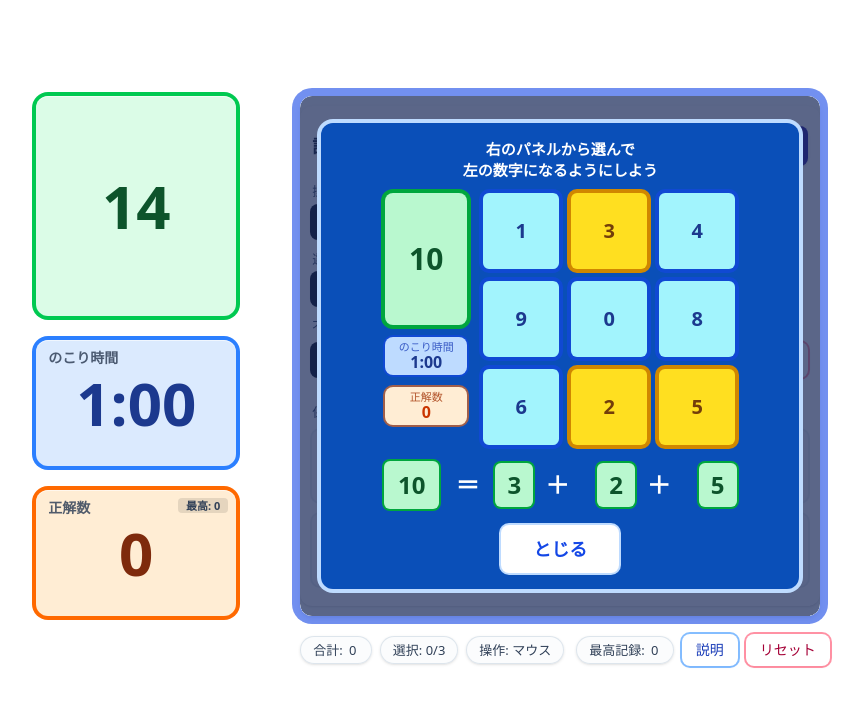
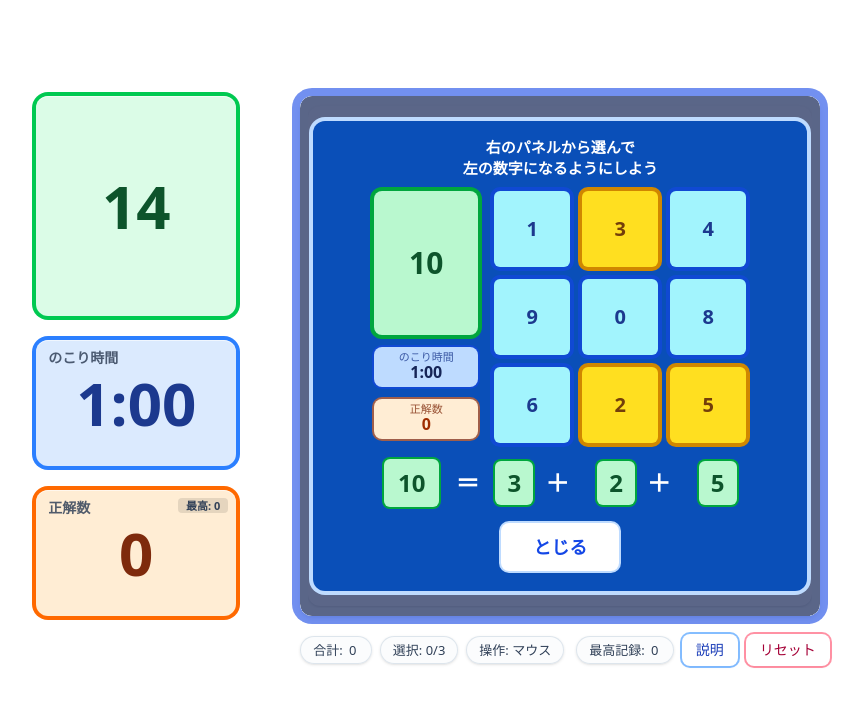
Before and after one commit to seiya-matsuoka/total-match-game, a React (Vite) app: page / in a window 1280 px wide. Both pictures are taken after a click on the button "説明". Shown: the top 706 px of the page, without its empty margins (207-1070 px from the left). Built offline with nearby package versions, Linux system fonts and the light colour scheme.

Commit message:
feat(howto): 説明画面をPC/モバイル両対応に再レイアウト

```diff
--- a/src/App.tsx
+++ b/src/App.tsx
@@ -220,9 +220,12 @@ export default function App() {
 
             {/* 設定オーバーレイ（開始前） */}
             {!isRunning && !ended && (
-              <div className="absolute inset-0 rounded-xl bg-white/90">
-                <div className="grid h-full place-items-center">
-                  <Settings config={config} onChange={setConfig} onStart={startGame} />
+              <div className="absolute inset-0 rounded-xl bg-white/90 p-2">
+                {/* スクロールは内側だけに掛ける */}
+                <div className="h-full w-full overflow-y-auto overscroll-contain">
+                  <div className="grid min-h-full place-items-center">
+                    <Settings config={config} onChange={setConfig} onStart={startGame} />
+                  </div>
                 </div>
               </div>
             )}
--- a/src/components/HowTo.tsx
+++ b/src/components/HowTo.tsx
@@ -4,8 +4,14 @@ type Props = { onClose: () => void };
 export default function HowTo({ onClose }: Props) {
   return (
     <div className="absolute inset-0 grid place-items-center rounded-xl bg-blue-950/70">
-      {/* 盤面の中で“内容に合わせた高さ”。幅は最大500px、かつ親の92%まで */}
-      <div className="w-[92%] max-w-[500px] rounded-xl bg-[#0a4fb8] p-3 text-white ring-4 ring-blue-200 sm:p-4">
+      {/* 盤面内で“内容に合わせた高さ”。横切れしないよう幅・余白を最適化 */}
+      <div
+        className="
+          w-[95%] max-w-[560px]
+          max-h-[96%] overflow-y-auto overscroll-contain
+          rounded-xl bg-[#0a4fb8] p-3 text-white ring-4 ring-blue-200 sm:p-4
+        "
+      >
         {/* 見出し（コンパクト） */}
         <div className="mb-2 text-center text-[14px] font-bold leading-snug sm:mb-3 sm:text-[15px]">
           右のパネルから選んで
@@ -15,31 +21,30 @@ export default function HowTo({ onClose }: Props) {
 
         {/* ====== 例：左サイドバー + 3×3 ====== */}
         <div className="mx-auto w-fit flex items-start gap-3 sm:gap-4">
-          {/* 左サイドバー（幅を固定） */}
-          <div className="w-[78px] sm:w-[82px] flex h-[220px] flex-col sm:h-[232px]">
+          {/* 左サイドバー */}
+          <div className="flex w-[88px] shrink-0 flex-col items-stretch gap-2 sm:w-[104px] sm:gap-3">
             {/* ターゲット */}
-            <div className="h-[132px] grid place-items-center rounded-lg bg-green-200 text-3xl font-extrabold text-green-900 ring-4 ring-green-600 sm:h-[144px]">
+            <div className="grid h-[132px] place-items-center rounded-lg bg-green-200 text-3xl font-extrabold text-green-900 ring-4 ring-green-600 sm:h-[144px]">
               10
             </div>
-            {/* のこり時間／正解数 */}
-            <div className="mt-2 grid grid-rows-2 gap-2 sm:mt-3 sm:gap-3">
-              <div className="h-[34px] rounded-lg bg-blue-200 px-1.5 py-1 text-center ring-2 ring-blue-700/60 sm:h-[38px]">
-                <div className="text-[11px] leading-none text-blue-800/80">のこり時間</div>
-                <div className="text-[15px] font-bold leading-tight text-blue-900 sm:text-[16px]">
-                  1:00
-                </div>
+            {/* のこり時間 */}
+            <div className="h-[36px] rounded-lg bg-blue-200 px-1.5 py-1 text-center ring-2 ring-blue-700/60 sm:h-[40px]">
+              <div className="text-[11px] leading-none text-blue-900/80">のこり時間</div>
+              <div className="text-[15px] font-bold leading-tight text-blue-950 sm:text-[16px]">
+                1:00
               </div>
-              <div className="h-[34px] rounded-lg bg-orange-100 px-1.5 py-1 text-center ring-2 ring-orange-500/60 sm:h-[38px]">
-                <div className="text-[11px] leading-none text-orange-800/80">正解数</div>
-                <div className="text-[15px] font-bold leading-tight text-orange-700 sm:text-[16px]">
-                  0
-                </div>
+            </div>
+            {/* 正解数 */}
+            <div className="h-[36px] rounded-lg bg-orange-100 px-1.5 py-1 text-center ring-2 ring-orange-500/60 sm:h-[40px]">
+              <div className="text-[11px] leading-none text-orange-900/80">正解数</div>
+              <div className="text-[15px] font-bold leading-tight text-orange-800 sm:text-[16px]">
+                0
               </div>
             </div>
           </div>
 
-          {/* 右：3×3（右ブロックの幅も固定） */}
-          <div className="w-[236px] sm:w-[252px]">
+          {/* 右：3×3（横幅を少し抑えて切れないように） */}
+          <div className="w-[218px] shrink-0 sm:w-[252px]">
             <div
               className="grid gap-2 sm:gap-3"
               style={{ gridTemplateColumns: 'repeat(3, minmax(0, 1fr))' }}
@@ -72,7 +77,7 @@ export default function HowTo({ onClose }: Props) {
           </div>
         </div>
 
-        {/* ====== 足し算の例：非オーバーラップで中央配置、少し拡大 ====== */}
+        {/* ====== 足し算の例：中央配置、少し拡大 ====== */}
         <div className="mt-3 flex items-center justify-center gap-3 sm:mt-4 sm:gap-4">
           <div className="rounded-md bg-green-200 px-3.5 py-1.5 text-[22px] font-extrabold text-green-900 ring-2 ring-green-600 sm:text-[24px]">
             10
@@ -89,7 +94,7 @@ export default function HowTo({ onClose }: Props) {
         </div>
 
         {/* ====== とじる：下が見切れないよう確実に余白を確保 ====== */}
-        <div className="mt-3 text-center sm:mt-4">
+        <div className="mt-3 pb-1 text-center sm:mt-4">
           <button
             onClick={onClose}
             className="rounded-lg bg-white px-7 py-2 text-base font-semibold text-blue-700 shadow ring-2 ring-blue-200 transition hover:scale-[1.02] sm:px-8 sm:py-2.5 sm:text-lg"
```
